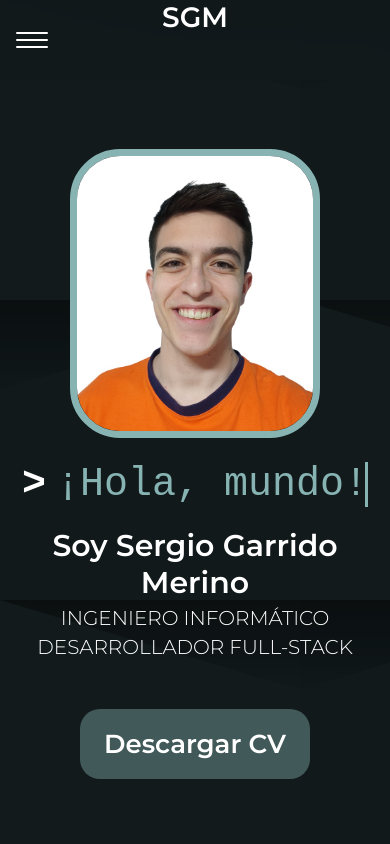
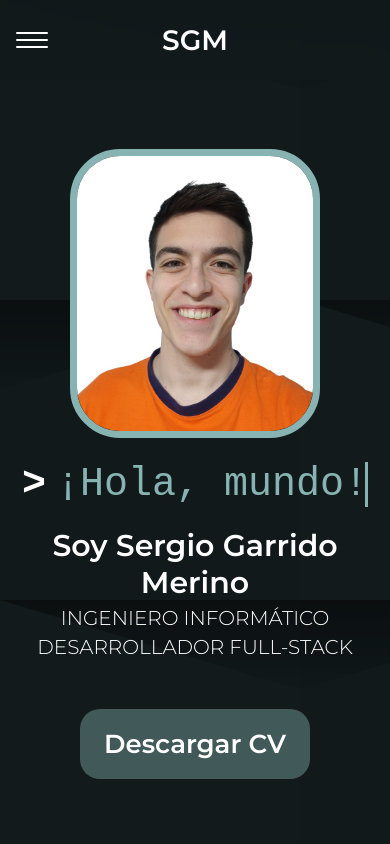
Before and after one commit to sergiogm8/sergiogm8.github.io, a plain HTML site: page index.html in a window 390 px wide. Shown: the top 844 px of the page. Drawn offline with nearby package versions, Linux system fonts and the light colour scheme.

Commit message:
Fix responsive header logo

```diff
--- a/css/style.css
+++ b/css/style.css
@@ -46,6 +46,9 @@ header {
     z-index: 999;
     width: 100%;
     height: 80px;
+    display: flex;
+    justify-content: center;
+    align-items: center;
 }
 
 /* changed this from the tutorial video to
@@ -139,10 +142,6 @@ nav a:hover {
 .nav-toggle:checked~nav a {
     opacity: 1;
     transition: opacity 250ms ease-in-out 250ms;
-}
-
-.logo{
-    margin-top: 1rem;
 }
 
 .introduction{
```
